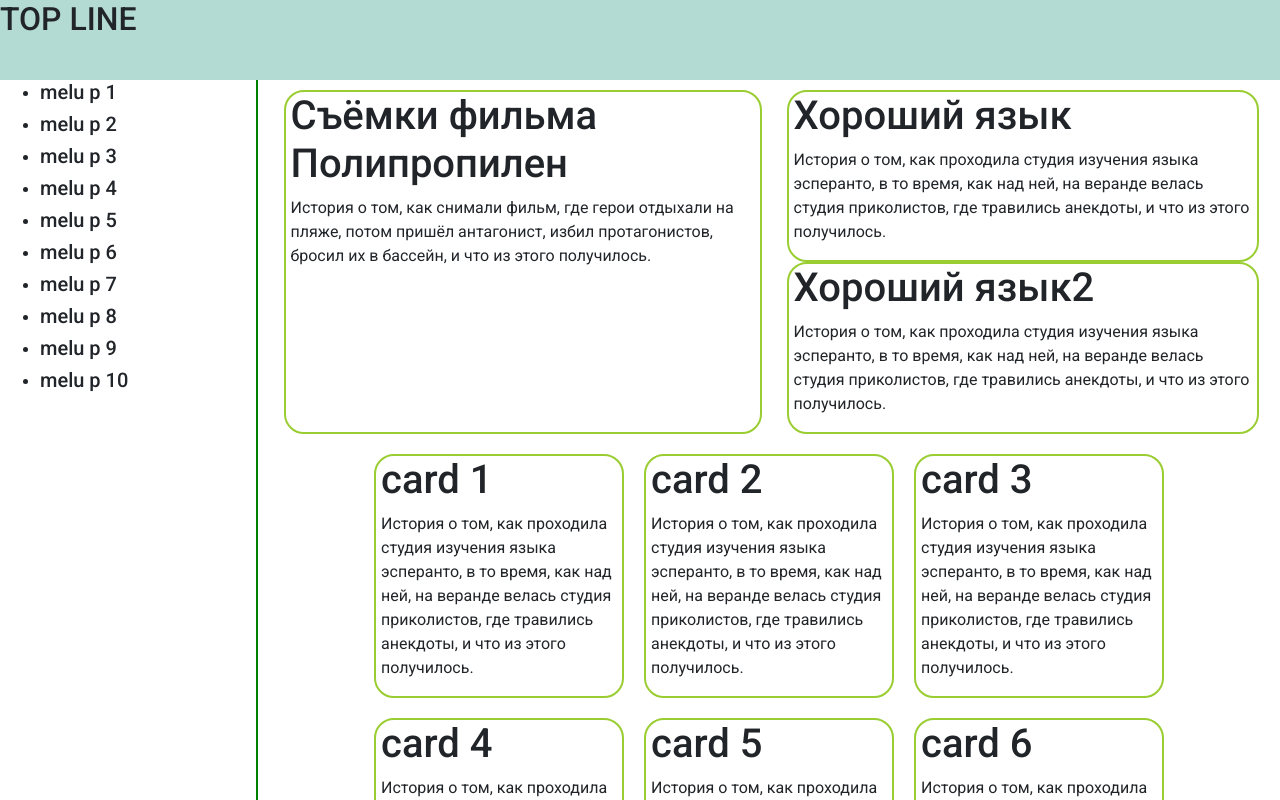
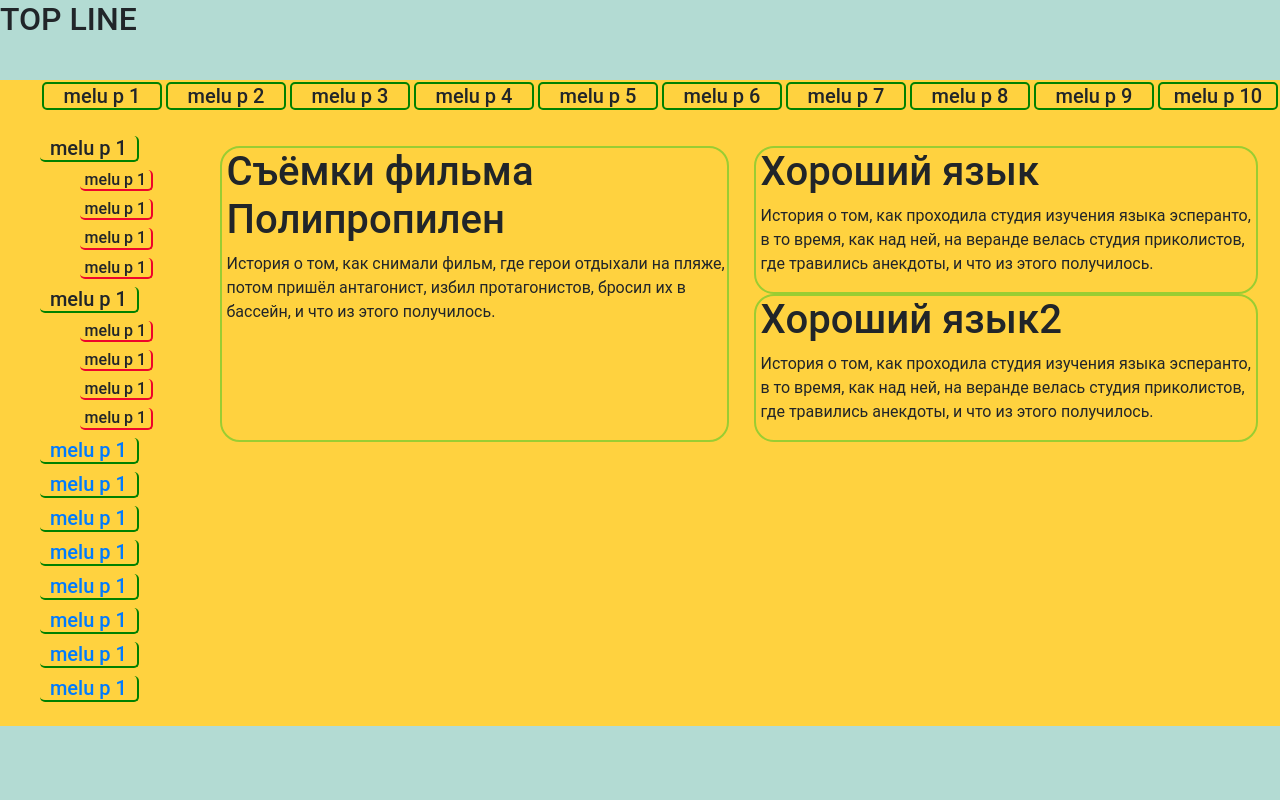
Before and after one commit to VladimirGavrilov/MITO_ST, a React (Create React App) app: page / in a window 1280 px wide. Shown: the top 800 px of the page. Built offline with nearby package versions, Linux system fonts and the light colour scheme.

Commit message:
add style @media

```diff
--- a/package.json
+++ b/package.json
@@ -39,6 +39,7 @@
     ]
   },
   "devDependencies": {
-    "css-loader": "^5.2.4"
+    "css-loader": "^5.2.4",
+    "eslint-plugin-html": "^6.1.2"
   }
 }
--- a/src/App.css
+++ b/src/App.css
@@ -1,4 +1,32 @@
  /**********************/
+ body {
+  background-color: #f2f7f5;
+}
+
+@media screen and (max-width: 1600px) {
+  body {
+ background-color: #3BCEAC;
+  }
+}
+
+@media screen and (max-width: 1280px) {
+  body {
+ background-color: #FFD23F;
+  }
+}
+
+@media screen and (max-width: 960px) {
+  body {
+ background-color: #EE4266;
+  }
+}
+
+@media screen and (max-width: 600px) {
+  body {
+ background-color: #540D6E;
+  }
+}
+/***********************/
 @import url(https://fonts.googleapis.com/css?family=Roboto:400,500);
 @import url(https://maxcdn.bootstrapcdn.com/font-awesome/4.5.0/css/font-awesome.min.css);
 *, *:before, *:after {
@@ -39,6 +67,43 @@
   height: 10vh;
   animation: change-background 12s ease infinite;
 }
+
+/**************top right****************************/
+.App-top-nav ul{
+  display: flex;
+  flex-direction: row;
+  justify-content: space-between;
+ }
+
+.App-top-nav > ul > li {
+  list-style-type: none;
+  text-align: center;
+  width: 99%;
+  margin: 2px;
+}
+
+
+.App-top-nav > ul > li > h5:hover {
+  background: #69b7eb;
+  list-style-type: #9745;
+  border-radius: 5px;
+  border: 2px solid #69b7eb;
+
+
+}
+
+.App-top-nav > ul > li > h5{
+  border-radius: 5px;
+  border: 2px solid green;
+
+
+}
+/***************separator*****************/
+.App-content-separator{
+  animation: change-background 12s ease infinite;
+  height: 10vh;
+}
+
 /************content****************/
 .App-content {
   height: auto;
@@ -50,16 +115,75 @@
 
 /**************content on the right*******************/
 .App-content-right {
-  width: 20vw;
-  /* background-color: darkgray; */
+  width: 15vw;
+  display: flex;
+  flex-direction: column;
 
 }
+.App-content-right {
+  /* display: none; */
+
+}
+/**************nav right****************************/
+.App-content-right-nav ul{
+  display: flex;
+  flex-direction: column;
+ }
+
+.App-content-right-nav ul li {
+  list-style-type: none;
+  text-align: center;
+}
+
+
+.App-content-right-nav ul li h5:hover {
+  background: #69b7eb;
+  list-style-type: none;
+  border-radius: 5px;
+  border-bottom: 2px solid #69b7eb;
+  border-right: 2px solid #69b7eb;
+
+}
+
+.App-content-right-nav ul li h5{
+  border-radius: 5px;
+  border-bottom: 2px solid green;
+  border-right: 2px solid green;
+  width: 65%;
+
+}
+ /************************nav 2 level**************************/
+.App-content-right-nav ul li ul{
+  display: flex;
+  flex-direction: column;
+  justify-content: right;
+}
+.App-content-right-nav ul li ul {
+  /* display: none; */
+}
+.App-content-right-nav ul li h6:hover {
+  background: #69b7eb;
+  list-style-type: none;
+  border-radius: 5px;
+  border-bottom: 2px solid #777;
+  border-right: 2px solid #777;
+}
+
+.App-content-right-nav ul li h6{
+  border-radius: 5px;
+  border-bottom: 2px solid #ee042b;
+  border-right: 2px solid #ee042b;
+  width: 65%;
+
+}
+
+
 /*************content on the left*******************/
 .App-content-left {
-  width: 80vw;
+  width: 85vw;
   display: flex;
   flex-direction: column;
-  border-left: 2px solid green;
+
 
 }
 
--- a/src/App.js
+++ b/src/App.js
@@ -13,9 +13,8 @@ function App(props) {
             TOP LINE
           </h2>
         </header>
-        <div className='App-content'>
-          <aside className='App-content-right'>
-            <nav>
+        <div className='App-top'>
+         <nav className='App-top-nav'>
               <ul>
                 <li><h5>melu p 1</h5></li>
                 <li><h5>melu p 2</h5></li>
@@ -27,6 +26,40 @@ function App(props) {
                 <li><h5>melu p 8</h5></li>
                 <li><h5>melu p 9</h5></li>
                 <li><h5>melu p 10</h5></li>
+              </ul>
+            </nav>
+        </div>
+
+        <div className='App-content'>
+          <aside className='App-content-right'>
+            <nav className='App-content-right-nav'>
+              <ul>
+                <li><h5>melu p 1</h5>
+                    <ul>
+                      <li><h6>melu p 1</h6></li>
+                      <li><h6>melu p 1</h6></li>
+                      <li><h6>melu p 1</h6></li>
+                      <li><h6>melu p 1</h6></li>
+                    </ul>
+                </li>
+                <li>
+                  <h5>melu p 1</h5>
+                  <ul>
+                      <li><h6>melu p 1</h6></li>
+                      <li><h6>melu p 1</h6></li>
+                      <li><h6>melu p 1</h6></li>
+                      <li><h6>melu p 1</h6></li>
+                    </ul>
+
+                </li>
+                <li><a href='#'><h5>melu p 1</h5></a></li>
+                <li><a href='#'><h5>melu p 1</h5></a></li>
+                <li><a href='#'><h5>melu p 1</h5></a></li>
+                <li><a href='#'><h5>melu p 1</h5></a></li>
+                <li><a href='#'><h5>melu p 1</h5></a></li>
+                <li><a href='#'><h5>melu p 1</h5></a></li>
+                <li><a href='#'><h5>melu p 1</h5></a></li>
+                <li><a href='#'><h5>melu p 1</h5></a></li>
               </ul>
             </nav>
           </aside>
@@ -55,7 +88,12 @@ function App(props) {
                 </section>
               </div>
             </div>
-            <div className='App-content-cards'>
+          </main>
+
+
+          </div>
+           <div className='App-content-separator'></div>
+          <div className='App-content-cards'>
               <section className='App-content-card'>
                 <h1>card 1</h1>
                 <p>
@@ -118,6 +156,7 @@ function App(props) {
               </section>
 
             </div>
+            <div className='App-content-separator'></div>
             <div className='App-content-banners'>
               <section className='App-content-banner'>
                 <a href="#">
@@ -199,10 +238,6 @@ function App(props) {
                 </a>
               </section>
             </div>
-          </main>
-
-
-          </div>
 
         <footer className='App-footer'>
           Copyright Gavrilov Wladimir
```
Also changed, not shown: 1 other file (tests, documents, lock files or other folders).
